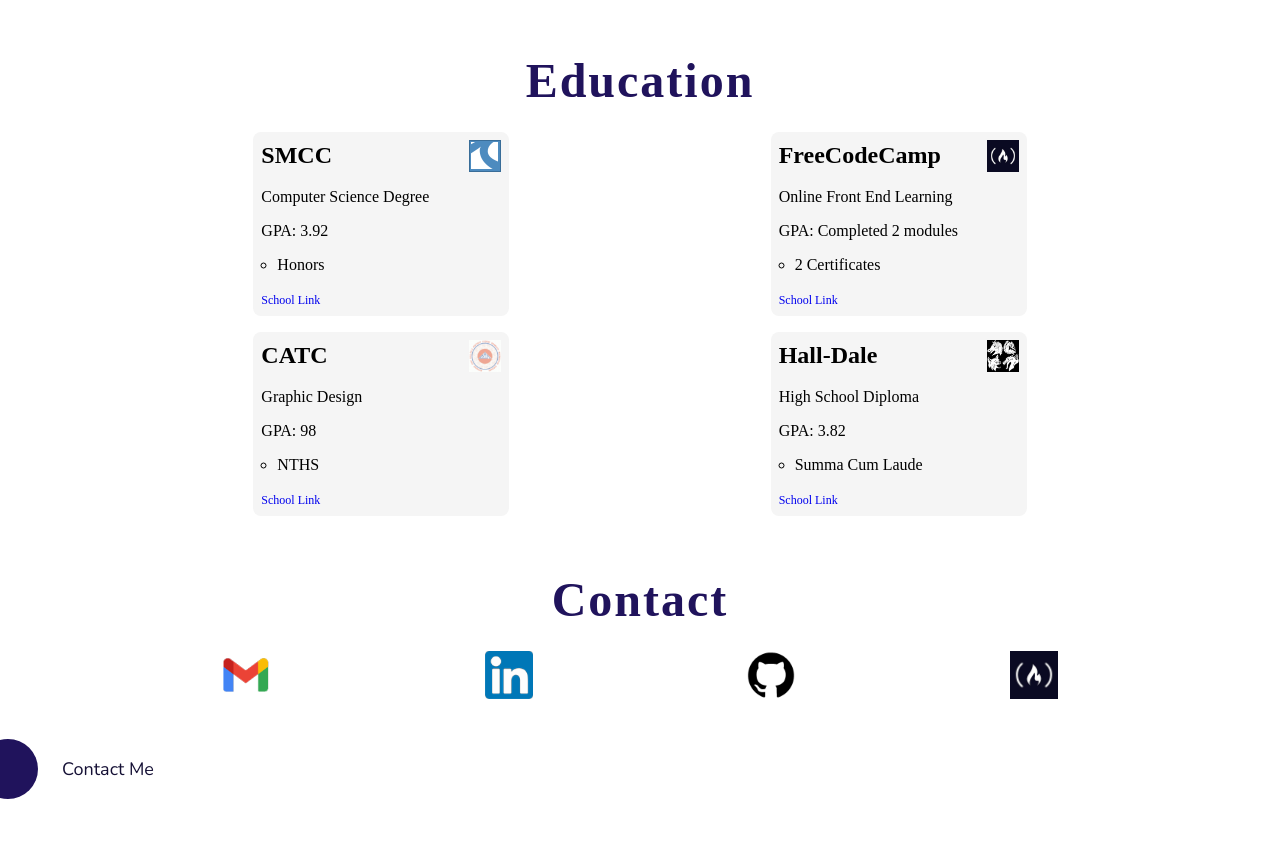
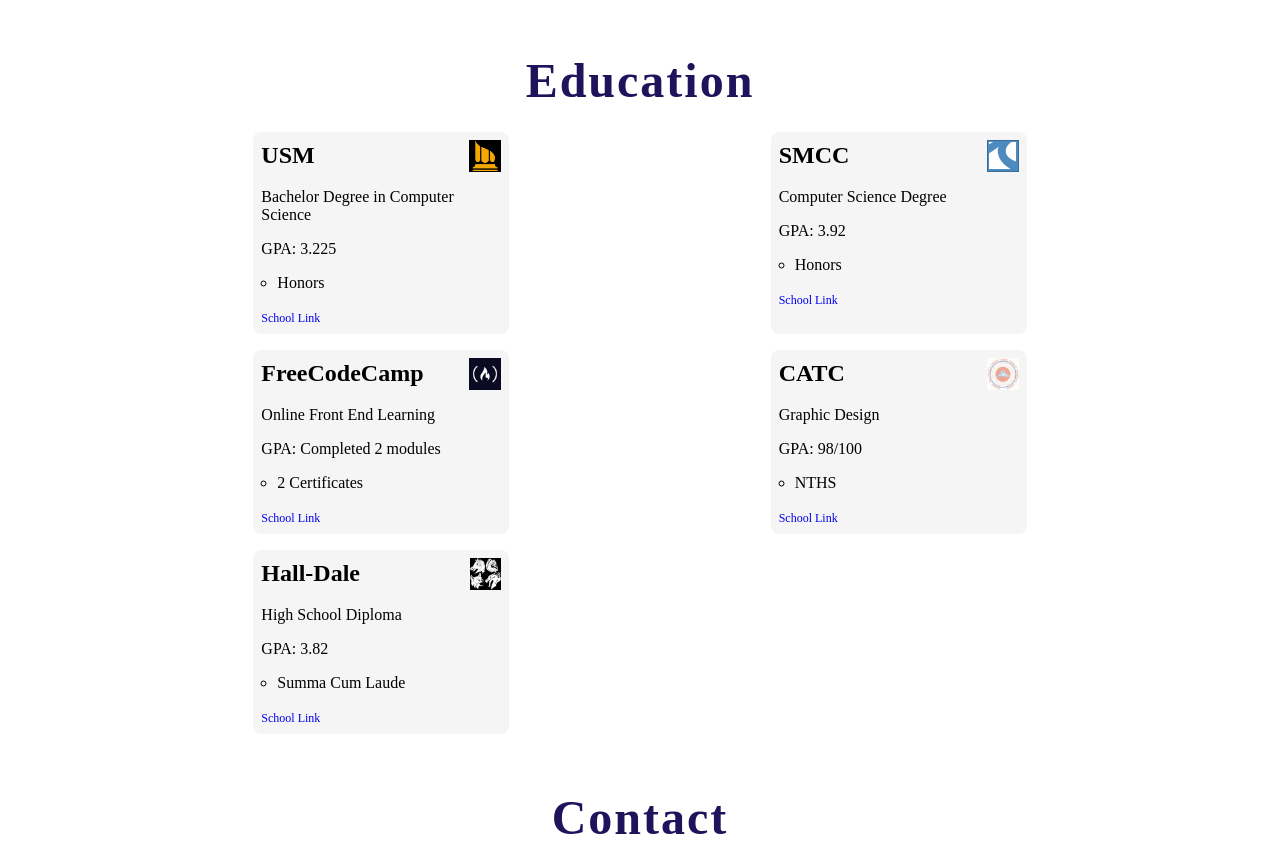
Before and after one commit to owenbean400/PersonalWebsite, a Gatsby site: page /about in a window 1280 px wide. Shown: the part 1223-2085 px from the top of the page. Built offline with nearby package versions, Linux system fonts and the light colour scheme; Gatsby itself is replaced by a stand-in of ours.

Commit message:
Updated about page with update information on position change and school graduation

```diff
--- a/src/pages/about.js
+++ b/src/pages/about.js
@@ -18,6 +18,7 @@ import FastlaneLogo from "../images/skills/fastlane.svg"
 import HalldaleLogo from "../images/schools/halldale.png"
 import CATCLogo from "../images/schools/catc.png"
 import SMCCLogo from "../images/schools/smcc.png"
+import USMLogo from "../images/schools/usm.png"
 
 import Resume from "../images/resume/owen_bean_resume.pdf"
 import OwenBeanImage from "../components/imageFixed/owenBeanImage"
@@ -52,12 +53,10 @@ class About extends React.Component {
             <div>
               <h1> About Owen Bean</h1>
               <p className="about-info">
-                I am a software developer. I am currently doing Dev Ops at work,
-                developing on Flutter on the weekend, and at USM to finish
-                computer science degree. In the past, I've worked onto Angular,
-                C# full stack and general programming with Java. For websites,
-                I've built the front end with Angular, React, and Gastby JS
-                framework.
+              DevOps engineer after transition from doing software development work.
+              I've originally done a bunch of different software development work of full stack sites and mobile apps.
+              Transitioned into DevOps work starting with mobile apps as I got into fastlane library script for deploying apps.
+              That is where I was doing mobile DevOps works. From there, I transitioned doing DevOps work for full stack web application.
               </p>
               <StationaryButton title="Contact" link="/contact" />
             </div>
@@ -135,6 +134,15 @@ class About extends React.Component {
           <Section header="Education">
             <div className="education-container">
               <SchoolCard
+                schoolName="USM"
+                major="Bachelor Degree in Computer Science"
+                gpa="3.225"
+                accomplishments={["Honors"]}
+                link="https://usm.maine.edu/"
+                image={USMLogo}
+                imageAlt="USM Logo"
+              />
+              <SchoolCard
                 schoolName="SMCC"
                 major="Computer Science Degree"
                 gpa="3.92"
@@ -155,7 +163,7 @@ class About extends React.Component {
               <SchoolCard
                 schoolName="CATC"
                 major="Graphic Design"
-                gpa="98"
+                gpa="98/100"
                 accomplishments={["NTHS"]}
                 link="http://capitalarea.mainecte.org/"
                 image={CATCLogo}
@@ -197,12 +205,6 @@ class About extends React.Component {
                 name="GitHub"
                 iconLink="https://github.com/owenbean400"
               />
-              <Skills
-                image={FreeCodeCampLogo}
-                altImg="FreeCodeCamp Logo"
-                name="FreeCodeCamp"
-                iconLink="https://www.freecodecamp.org/fcc43fc8b50-7ee6-4f9d-893a-0c40a5d7f4fe"
-              />
             </FlexShow>
           </Section>
         </main>
```
Also changed, not shown: src/images/schools/usm.png (added), 1 other file.
